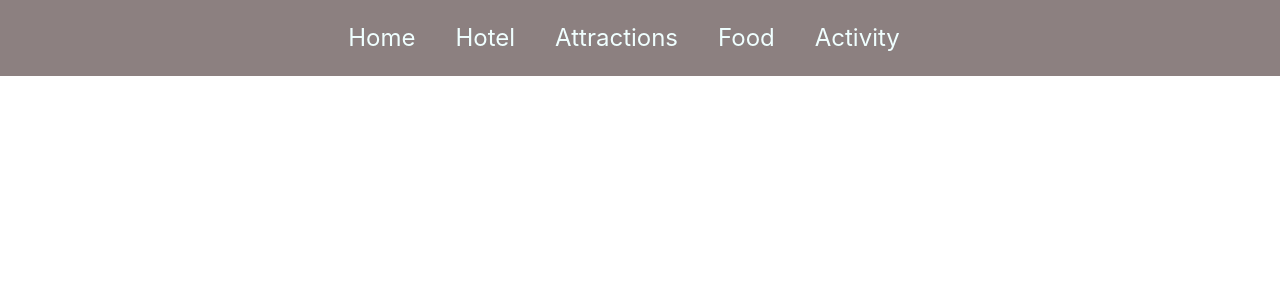
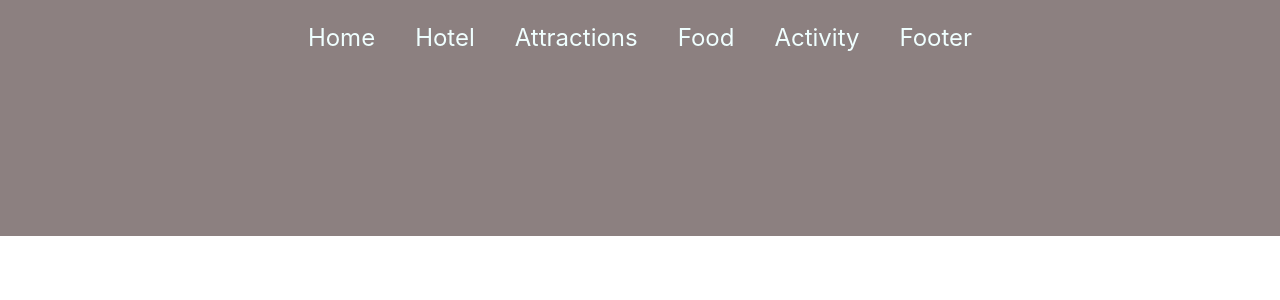
Before and after one commit to wenqi990/20240517work, a Vue app: page /Footer in a window 1280 px wide. Shown: the top 300 px of the page. Built offline with nearby package versions, Linux system fonts and the light colour scheme.

Commit message:
add footer

```diff
--- a/src/components/Header.vue
+++ b/src/components/Header.vue
@@ -1,5 +1,6 @@
 <script>
 import { RouterLink, RouterView } from 'vue-router'
+
 // options API 寫法
 export default{
     // components => 放能在 <template> 中當標籤使用的元件或方法
@@ -17,8 +18,8 @@ export default{
     <RouterLink class="routerItem" to="/Attractions">Attractions</RouterLink>
     <RouterLink class="routerItem" to="/TainanFood">Food</RouterLink>
     <RouterLink class="routerItem" to="/Activity">Activity</RouterLink>
+    <RouterLink class="routerItem" to="/Footer">Footer</RouterLink>
     <!-- <RouterLink class="routerItem" to="/Map">Map</RouterLink> -->
-
     </div>
 
 
--- a/src/router/index.js
+++ b/src/router/index.js
@@ -33,6 +33,11 @@ const router = createRouter({
       path: '/Map',
       name: 'Map',
       component: () => import('../views/Map.vue'),
+    },
+    {
+      path: '/Footer',
+      name: 'Footer',
+      component: () => import('../views/Footer.vue'),
     }
 
   ]
--- /dev/null
+++ b/src/views/Footer.vue
@@ -0,0 +1,20 @@
+<script>
+
+</script>
+
+<template>
+    <div class="footer">
+
+    </div>
+</template>
+
+<style scoped lang="scss">
+    .footer{
+        width: 100%;
+        height: 20dvh;
+        background: rgb(140, 128, 128);
+        display: flex;
+        bottom: 0;
+        position: relative;
+    }
+</style>
--- a/src/views/HomeView.vue
+++ b/src/views/HomeView.vue
@@ -1,5 +1,6 @@
 <script setup>
 import Map from './Map.vue'
+import Footer from '../views/Footer.vue'
 </script>
 
 <template>
@@ -167,6 +168,7 @@ import Map from './Map.vue'
               </div>
         </div>
     </div>
+    <Footer></Footer>
 </template>
 
 <style scoped lang="scss">
--- a/src/views/活動/Activity.vue
+++ b/src/views/活動/Activity.vue
@@ -1,5 +1,6 @@
 <script setup>
 import { onMounted, ref } from "vue";
+import Footer from '../../views/Footer.vue';
 
 const pictures = ref([
   { image: "/public/imags/活動/1.jpg", link: "https://www.youtube.com/watch?v=6RBYmR5GesQ&ab_channel=%E6%BB%BE%E7%9F%B3%E5%94%B1%E7%89%87ROCKRECORDS", alt: "Image 1" },
@@ -127,7 +128,7 @@ const handleBackspaceKey = (event) => {
     </section>
   </div>
 
-
+<Footer></Footer>
 
 </template>
 
```
